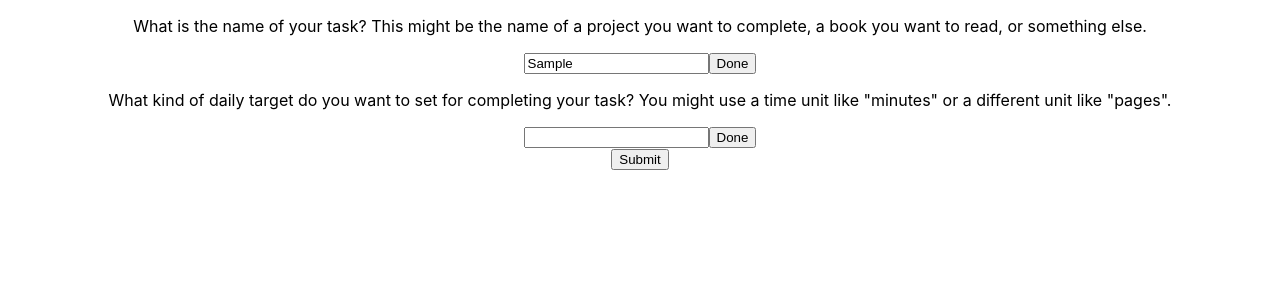
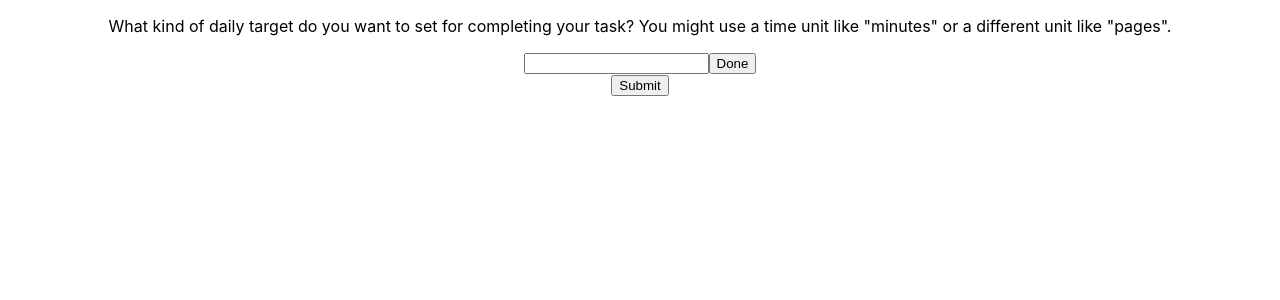
Before and after one commit to joseph-ford10/goal-setter, a React (Create React App) app: page /form in a window 1280 px wide. Both pictures are taken after typing "Sample" into the empty fields and a click on the button "Done". Shown: the top 300 px of the page. Built offline with nearby package versions, Linux system fonts and the light colour scheme.

Commit message:
Split form inputs into separate components

```diff
--- /dev/null
+++ b/src/DailyTargetInput.js
@@ -0,0 +1,20 @@
+import React from 'react'
+import DoneButton from './DoneButton'
+
+function DailyTargetInput({ inputData, handleChange, formProgressSetter }) {
+  return (
+    <div>
+      <p>How many {inputData.unitsName} per day can you do?</p>
+      <input
+        type="number"
+        name="unitsPerDay"
+        value={inputData.unitsPerDay}
+        onChange={handleChange}
+        aria-label="Units per day"
+      ></input>
+      <DoneButton formProgressSetter={formProgressSetter} number={6} />
+    </div>
+  )
+}
+
+export default DailyTargetInput
--- /dev/null
+++ b/src/EndDateInput.js
@@ -0,0 +1,20 @@
+import React from 'react'
+import DoneButton from './DoneButton'
+
+function EndDateInput({ inputData, handleChange, formProgressSetter }) {
+  return (
+    <div>
+      <p>What is your target end date?</p>
+      <input
+        type="date"
+        name="endDate"
+        value={inputData.endDate}
+        onChange={handleChange}
+        aria-label="End date"
+      ></input>
+      <DoneButton formProgressSetter={formProgressSetter} number={6} />
+    </div>
+  )
+}
+
+export default EndDateInput
--- /dev/null
+++ b/src/StartDateInput.js
@@ -0,0 +1,20 @@
+import React from 'react'
+import DoneButton from './DoneButton'
+
+function StartDateInput({ inputData, handleChange, formProgressSetter }) {
+  return (
+    <div>
+      <p>When do you want to start working towards your goal?</p>
+      <input
+        type="date"
+        name="startDate"
+        value={inputData.startDate}
+        onChange={handleChange}
+        aria-label="Start date"
+      ></input>
+      <DoneButton formProgressSetter={formProgressSetter} number={7} />
+    </div>
+  )
+}
+
+export default StartDateInput
--- /dev/null
+++ b/src/TargetTypeInput.js
@@ -0,0 +1,24 @@
+import React from 'react'
+import DoneButton from './DoneButton'
+
+function targetTypeInput({ formProgressSetter, setTargetType }) {
+  return (
+    <div>
+      <p>Would you like to set a target end date or a daily progress target?</p>
+      <select
+        id="targetType"
+        name="targetType"
+        onChange={(e) => {
+          setTargetType(e.target.value)
+        }}
+      >
+        <option value="-">-</option>
+        <option value="targetEndDate">Target end date</option>
+        <option value="dailyTarget">Daily target</option>
+      </select>
+      <DoneButton formProgressSetter={formProgressSetter} number={5} />
+    </div>
+  )
+}
+
+export default targetTypeInput
--- a/src/TaskForm.js
+++ b/src/TaskForm.js
@@ -1,5 +1,12 @@
 import React, { useState } from 'react'
 import DoneButton from './DoneButton'
+import TaskNameInput from './TaskNameInput'
+import UnitTypeInput from './UnitTypeInput'
+import TotalUnitsInput from './TotalUnitsInput'
+import TargetTypeInput from './TargetTypeInput'
+import EndDateInput from './EndDateInput'
+import DailyTargetInput from './DailyTargetInput'
+import StartDateInput from './StartDateInput'
 
 function TaskForm() {
   const calculation = () => {
@@ -56,113 +63,53 @@ function TaskForm() {
   return (
     <>
       <form>
-        {formProgress > 0 && (
-          <div>
-            <p>
-              What is the name of your task? This might be the name of a project
-              you want to complete, a book you want to read, or something else.
-            </p>
-            <input
-              type="text"
-              name="task"
-              value={inputData.task}
-              onChange={handleChange}
-              aria-label="Task"
-            ></input>
-            <DoneButton formProgressSetter={formProgressSetter} number={2} />
-          </div>
+        {formProgress === 1 && (
+          <TaskNameInput
+            inputData={inputData}
+            handleChange={handleChange}
+            formProgressSetter={formProgressSetter}
+          />
         )}
-        {formProgress > 1 && (
-          <div>
-            <p>
-              What kind of daily target do you want to set for completing your
-              task? You might use a time unit like "minutes" or a different unit
-              like "pages".
-            </p>
-            <input
-              type="text"
-              name="unitsName"
-              value={inputData.unitsName}
-              onChange={handleChange}
-              aria-label="Name of units"
-            ></input>
-            <DoneButton formProgressSetter={formProgressSetter} number={3} />
-          </div>
+        {formProgress === 2 && (
+          <UnitTypeInput
+            inputData={inputData}
+            handleChange={handleChange}
+            formProgressSetter={formProgressSetter}
+          />
         )}
-        {formProgress > 2 && (
-          <div>
-            <p>
-              How many {inputData.unitsName} will it take in total to complete
-              your task?
-            </p>
-            <input
-              type="number"
-              name="unitsNum"
-              value={inputData.unitsNum}
-              onChange={handleChange}
-              aria-label="Number of units:"
-            ></input>
-            <DoneButton formProgressSetter={formProgressSetter} number={4} />
-          </div>
+        {formProgress === 3 && (
+          <TotalUnitsInput
+            inputData={inputData}
+            handleChange={handleChange}
+            formProgressSetter={formProgressSetter}
+          />
         )}
-        {formProgress > 3 && (
-          <div>
-            <p>
-              Would you like to set a target end date or a daily progress
-              target?
-            </p>
-            <select
-              id="targetType"
-              name="targetType"
-              onChange={(e) => {
-                setFormProgress(5)
-                setTargetType(e.target.value)
-              }}
-            >
-              <option value="-">-</option>
-              <option value="targetEndDate">Target end date</option>
-              <option value="dailyTarget">Daily target</option>
-            </select>
-          </div>
+        {formProgress === 4 && (
+          <TargetTypeInput
+            formProgressSetter={formProgressSetter}
+            setTargetType={setTargetType}
+          />
         )}
-        {formProgress > 4 && targetType === 'targetEndDate' && (
-          <div>
-            <p>What is your target end date?</p>
-            <input
-              type="date"
-              name="endDate"
-              value={inputData.endDate}
-              onChange={handleChange}
-              aria-label="End date"
-            ></input>
-            <DoneButton formProgressSetter={formProgressSetter} number={6} />
-          </div>
+        {formProgress === 5 && targetType === 'targetEndDate' && (
+          <EndDateInput
+            inputData={inputData}
+            handleChange={handleChange}
+            formProgressSetter={formProgressSetter}
+          />
         )}
-        {formProgress > 4 && targetType === 'dailyTarget' && (
-          <div>
-            <p>How many {inputData.unitsName} per day can you do?</p>
-            <input
-              type="number"
-              name="unitsPerDay"
-              value={inputData.unitsPerDay}
-              onChange={handleChange}
-              aria-label="Units per day"
-            ></input>
-            <DoneButton formProgressSetter={formProgressSetter} number={6} />
-          </div>
+        {formProgress === 5 && targetType === 'dailyTarget' && (
+          <DailyTargetInput
+            inputData={inputData}
+            handleChange={handleChange}
+            formProgressSetter={formProgressSetter}
+          />
         )}
-        {formProgress > 5 && (
-          <div>
-            <p>When do you want to start working towards your goal?</p>
-            <input
-              type="date"
-              name="startDate"
-              value={inputData.startDate}
-              onChange={handleChange}
-              aria-label="Start date"
-            ></input>
-            <DoneButton formProgressSetter={formProgressSetter} number={7} />
-          </div>
+        {formProgress === 6 && (
+          <StartDateInput
+            inputData={inputData}
+            handleChange={handleChange}
+            formProgressSetter={formProgressSetter}
+          />
         )}
         <button onClick={handleSubmit}>Submit</button>
       </form>
--- /dev/null
+++ b/src/TaskNameInput.js
@@ -0,0 +1,23 @@
+import React from 'react'
+import DoneButton from './DoneButton'
+
+function TaskNameInput({ inputData, handleChange, formProgressSetter }) {
+  return (
+    <div>
+      <p>
+        What is the name of your task? This might be the name of a project you
+        want to complete, a book you want to read, or something else.
+      </p>
+      <input
+        type="text"
+        name="task"
+        value={inputData.task}
+        onChange={handleChange}
+        aria-label="Task"
+      ></input>
+      <DoneButton formProgressSetter={formProgressSetter} number={2} />
+    </div>
+  )
+}
+
+export default TaskNameInput
--- /dev/null
+++ b/src/TotalUnitsInput.js
@@ -0,0 +1,23 @@
+import React from 'react'
+import DoneButton from './DoneButton'
+
+function TotalUnitsInput({ inputData, handleChange, formProgressSetter }) {
+  return (
+    <div>
+      <p>
+        How many {inputData.unitsName} will it take in total to complete your
+        task?
+      </p>
+      <input
+        type="number"
+        name="unitsNum"
+        value={inputData.unitsNum}
+        onChange={handleChange}
+        aria-label="Number of units:"
+      ></input>
+      <DoneButton formProgressSetter={formProgressSetter} number={4} />
+    </div>
+  )
+}
+
+export default TotalUnitsInput
--- /dev/null
+++ b/src/UnitTypeInput.js
@@ -0,0 +1,24 @@
+import React from 'react'
+import DoneButton from './DoneButton'
+
+function UnitTypeInput({ inputData, handleChange, formProgressSetter }) {
+  return (
+    <div>
+      <p>
+        What kind of daily target do you want to set for completing your task?
+        You might use a time unit like "minutes" or a different unit like
+        "pages".
+      </p>
+      <input
+        type="text"
+        name="unitsName"
+        value={inputData.unitsName}
+        onChange={handleChange}
+        aria-label="Name of units"
+      ></input>
+      <DoneButton formProgressSetter={formProgressSetter} number={3} />
+    </div>
+  )
+}
+
+export default UnitTypeInput
```
